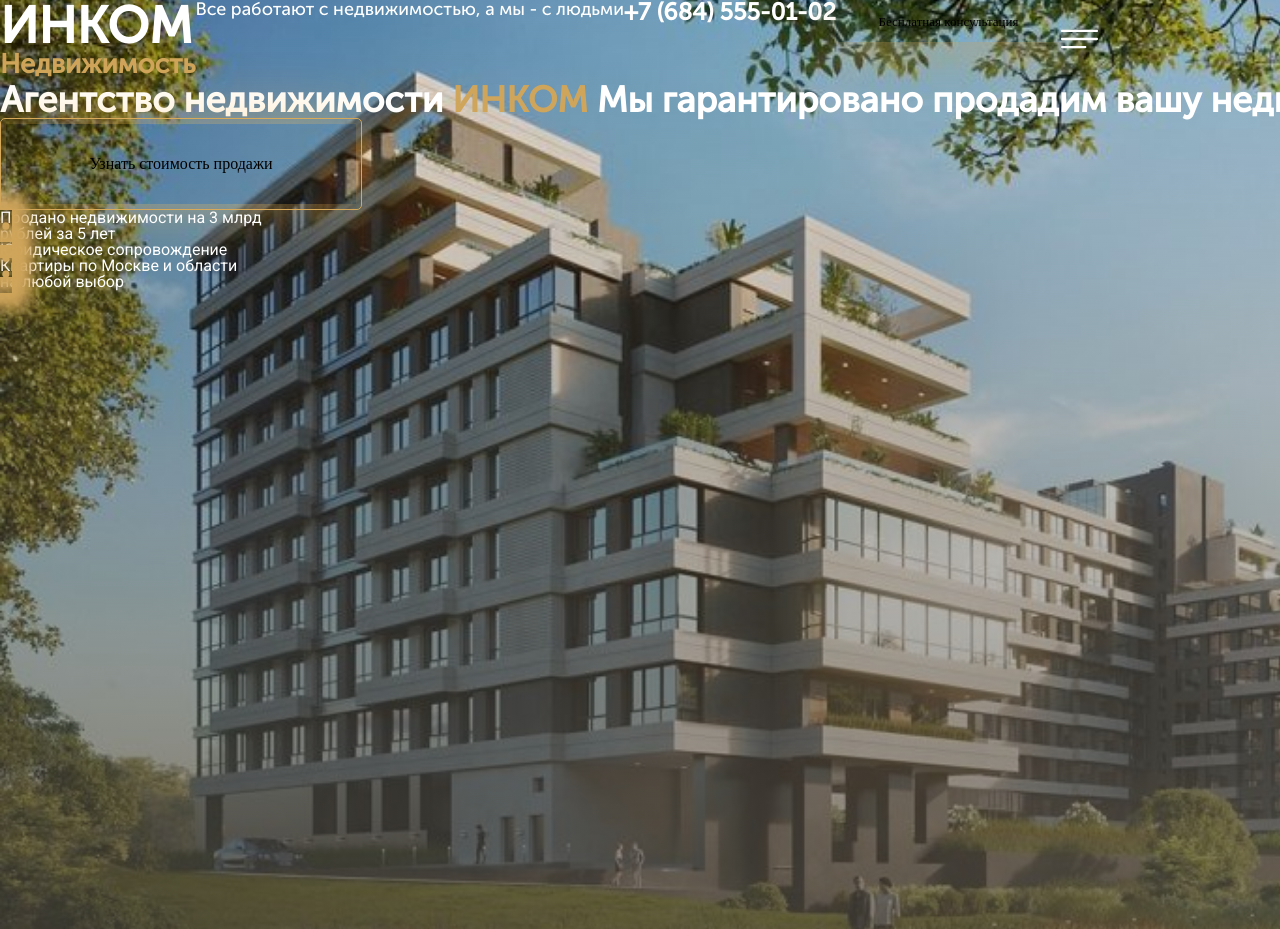
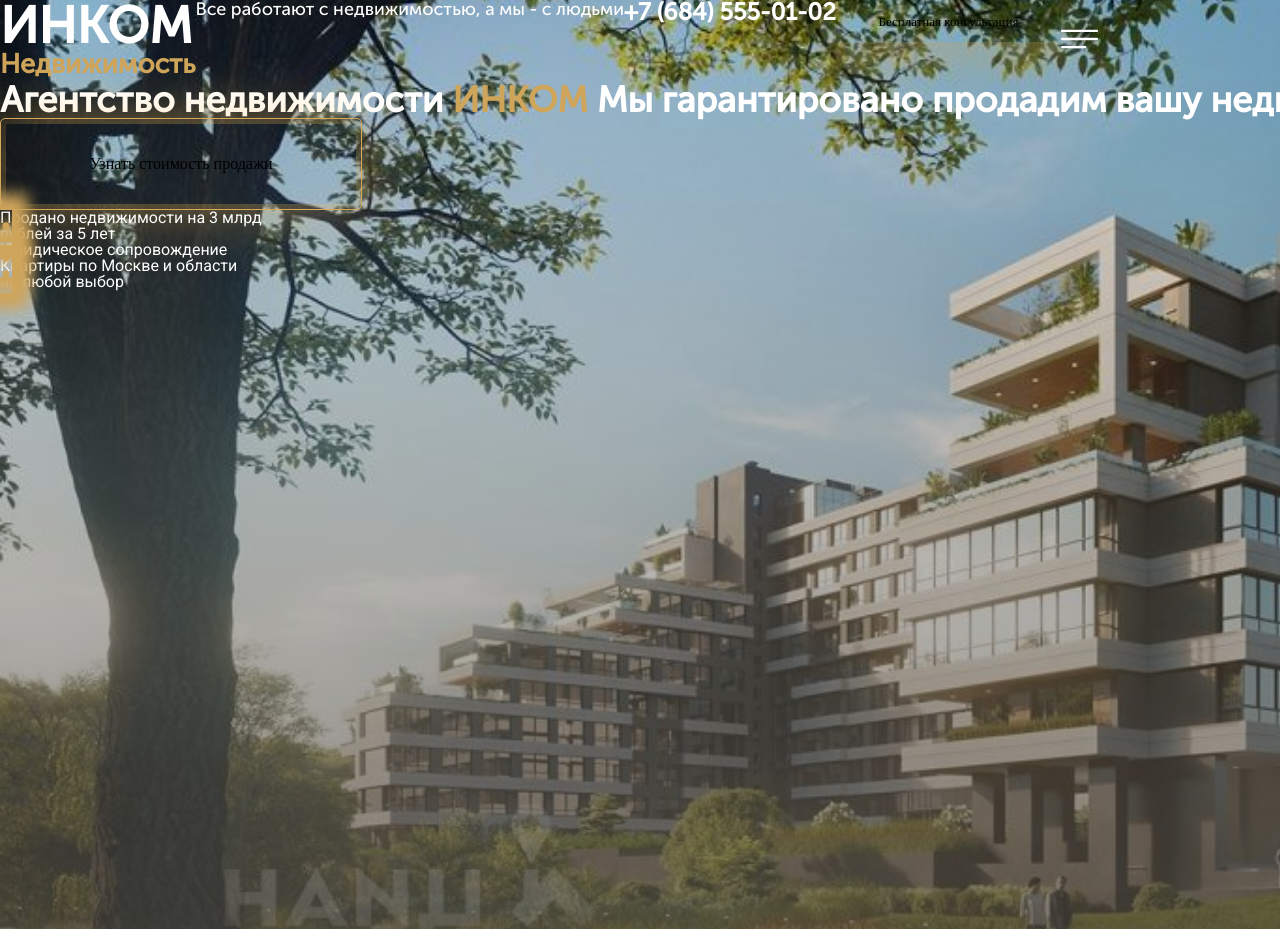
Before and after one commit to plaksych/inkom_verstka, a plain HTML site: page index.html in a window 1280 px wide. Shown: the top 929 px of the page. Drawn offline with Linux system fonts and the light colour scheme.

Commit message:
made header bg image flipped via css

```diff
--- a/assets/css/style.css
+++ b/assets/css/style.css
@@ -52,7 +52,20 @@
     height: 80px;
 }
 
-header {
+.header-container {
+    position: relative;
+    overflow: hidden;
+    width: 1920px;
+    height: 989px;
+}
+
+.header-container::before {
+    content: "";
+    position: absolute;
+     top: 0;
+     bottom: 0;
+     left: 0;
+     right: 0;
     background-image:
         linear-gradient(#4E4B4500, #4E4B45B2),
         /* background-color: rgba(78,75,69,0.7); */
@@ -61,8 +74,13 @@
     background-position: center;
     /* height: 300px; */
     background-color: #cccccc;
-    width: 1920px;
-    height: 989px;
+    transform: scaleX(-1);
+    z-index: -1;
+}
+
+.header-content {
+    position: relative;
+    z-index: 1;
 }
 
 .help {
--- a/index.html
+++ b/index.html
@@ -14,7 +14,8 @@
     <title>ИНКОМ Недвижимость</title>
 </head>
 <body>
-    <header>
+    <header class="header-container">
+        <div class="header-content">
             <div class="container">
                 <div class="logo-container">
                     <h1>ИНКОМ</h1>
@@ -42,6 +43,7 @@
                 <p class="achieve-list">Квартиры по Москве и области<br>
                     на любой выбор</p>
             </div>
+        </div>
     </header>
     <main>
         <div>
@@ -51,37 +53,37 @@
                 <div>
                     <h2 class="baza">Собственная база покупателей</h2>
                     <h3><span class="color-highlight">Создаем спрос</span> на объект еще до размещения<br>
-                        его в рекламе</h2>
+                        его в рекламе</h3>
                     <h3>Используем <span class="color-highlight">закрытые базы</span> риэлторов</h3>
                     <h3>Продаем через собственную наработанную<br>
                         базу из <span class="color-highlight">6000</span></h3>
                     <button class="button-offer">Получите превью предложения</button>
                 </div>
-                <img src="assets\images\106622795e7dfa050869890171a6ec51.jpg" alt="фотография премиальной недвижимости">
+                <img src="assets/images/106622795e7dfa050869890171a6ec51.jpg" alt="фотография премиальной недвижимости">
             </div>
             <div>
                 <div>
                     <h2 class="baza">Собственная база покупателей</h2>
                     <h3><span class="color-highlight">Создаем спрос</span> на объект еще до размещения<br>
-                            его в рекламе</h2>
+                        его в рекламе</h3>
                     <h3>Используем <span class="color-highlight">закрытые базы</span> риэлторов</h3>
                     <h3>Продаем через собственную наработанную<br>
                         базу из <span class="color-highlight">6000</span></h3>
                     <button class="button-offer">Получите превью предложения</button>
                 </div>
-                    <img src="assets\images\60d0ae6215e748db727e92578a8699be.jpg" alt="фотография премиальной недвижимости">
+                <img src="assets/images/60d0ae6215e748db727e92578a8699be.jpg" alt="фотография премиальной недвижимости">
             </div>
             <div>
                 <div>
                     <h2 class="baza">Собственная база покупателей</h2>
                     <h3><span class="color-highlight">Создаем спрос</span> на объект еще до размещения<br>
-                                его в рекламе</h2>
+                        его в рекламе</h3>
                     <h3>Используем <span class="color-highlight">закрытые базы</span> риэлторов</h3>
                     <h3>Продаем через собственную наработанную<br>
                         базу из <span class="color-highlight">6000</span></h3>
                     <button class="button-offer">Получите превью предложения</button>
                 </div>
-                        <img src="assets\images\92d26ce9365fd43bc2a595061ed45857.jpg" alt="фотография премиальной недвижимости">
+                <img src="assets/images/92d26ce9365fd43bc2a595061ed45857.jpg" alt="фотография премиальной недвижимости">
             </div>
             <div class="help">
                 <h2 class="ad">Еще остались вопросы?</h2>
@@ -92,7 +94,7 @@
                     <input type="text" class="phone-number" name="phone-number" placeholder="Введите ваш телефон">
                     <button class="button">Получить консультацию</button>
                 </div>
-
+            </div>
         </div>
     </main>
     <footer>
```
Lines whose indentation alone changed are shown as unchanged.
